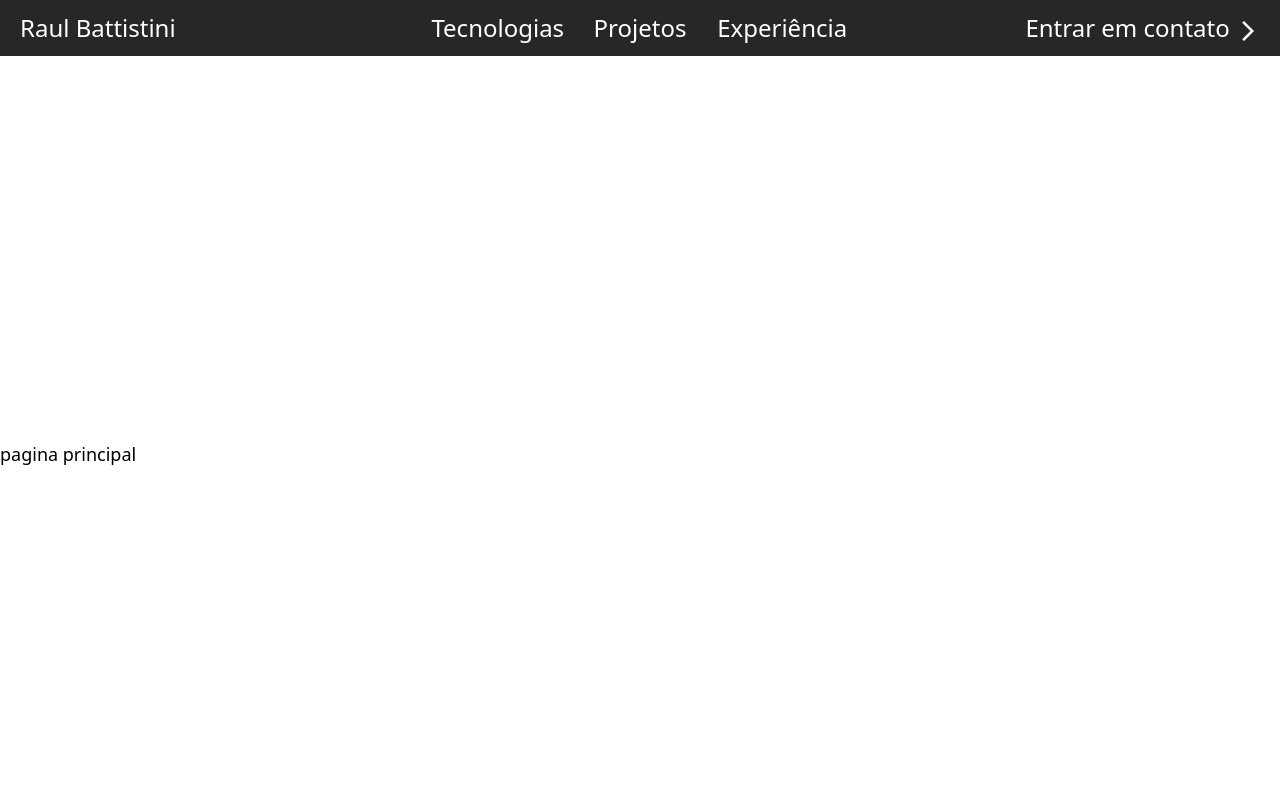
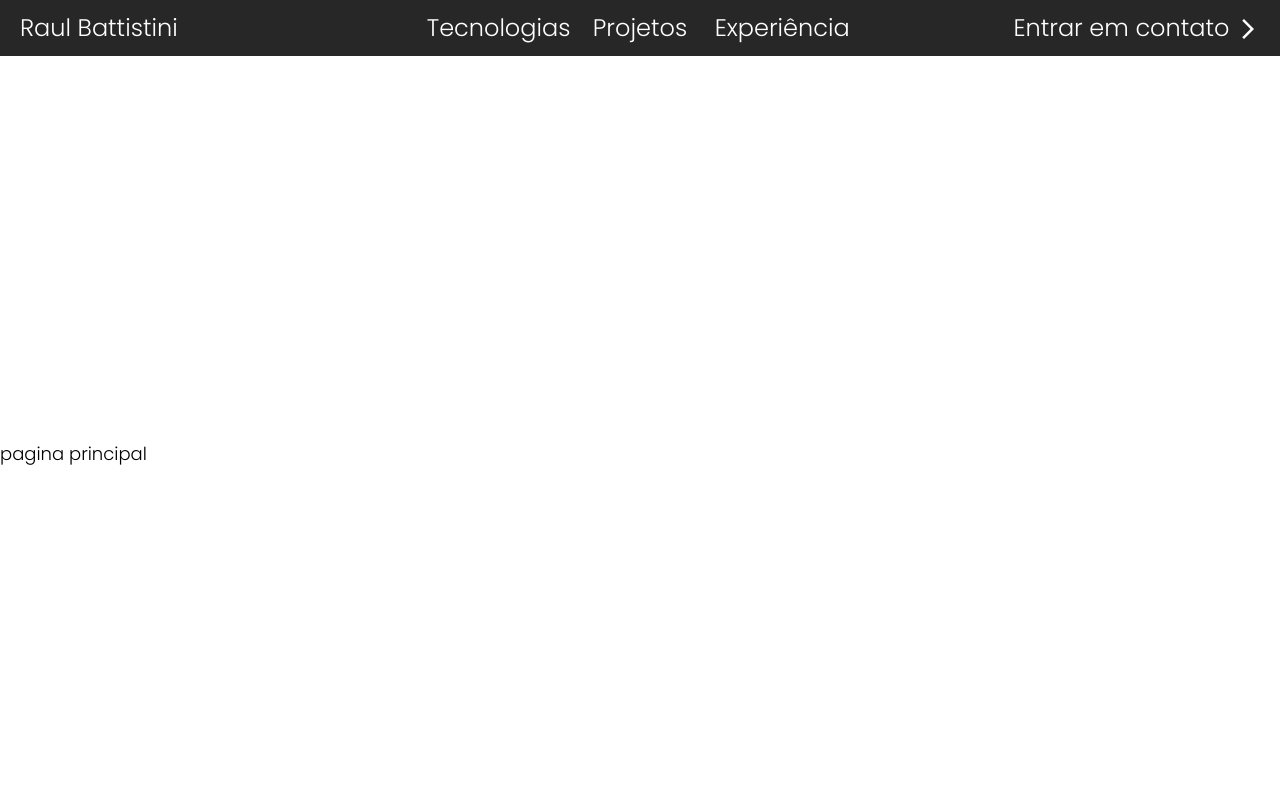
Before and after one commit to raulbattistini/portfolio, a React (Vite) app: page / in a window 1280 px wide. Shown: the top 800 px of the page. Built offline with nearby package versions, Linux system fonts and the light colour scheme.

Commit message:
config css files

```diff
--- a/src/index.css
+++ b/src/index.css
@@ -1,9 +1,29 @@
 @tailwind base;
 @tailwind components;
 @tailwind utilities;
+@font-face{
+  font-family: 'poppins';
+  src: url("./src/assets/fonts/poppins/Poppins-Medium.ttf");
+}
+@font-face{
+  font-family: 'poppins-light';
+  src: url("./src/assets/fonts/poppins/Poppins-Light.ttf");
+}
+@font-face{
+  font-family: 'poppins-extralight';
+  src: url("./src/assets/fonts/poppins/Poppins-ExtraLight.ttf");
+}
+@font-face{
+  font-family: 'poppins-bold';
+  src: url("./src/assets/fonts/poppins/Poppins-Bold.ttf");
+}
+@font-face{
+  font-family: 'poppins-thin';
+  src: url("./src/assets/fonts/poppins/Poppins-Thin.ttf");
+}
 *{
   box-sizing: border-box;
   padding: 0;
   margin: 0;
-  font-family: system-ui, -apple-system, BlinkMacSystemFont, 'Segoe UI', Roboto, Oxygen, Ubuntu, Cantarell, 'Open Sans', 'Helvetica Neue', sans-serif;
+  font-family: poppins-light, sans-serif;
 }
--- a/tailwind.config.cjs
+++ b/tailwind.config.cjs
@@ -5,9 +5,18 @@ module.exports = {
     "./src/**/*.{js,ts,jsx,tsx}",
   ],
   theme: {
+    fontFamily: {
+      'poppins': ['poppins, "sans-serif"'],
+      'thin': ['poppins-thin, "sans-serif"'],
+      'light': ['poppins-light, "sans-serif"'],
+      'extralight': ['poppins-extralight, "sans-serif"'],
+      'bold': ['poppins-bold, "sans-serif"'],
+    },
     extend: {
       colors: {
-        'black-rgba': 'rgba(0, 0, 0, 0.54)',
+        'black-rgba': 'rgba(0, 0, 0, 0.5)',
+        'transparet': 'rgba(255, 255, 255, 0)',
+        'glass-white': 'rgba(255, 255, 255, 0.1)'
       }},
   },
   plugins: [],
```
